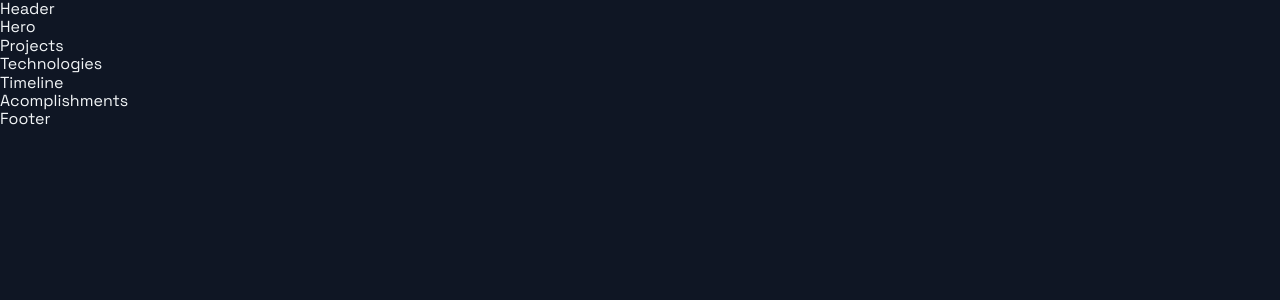
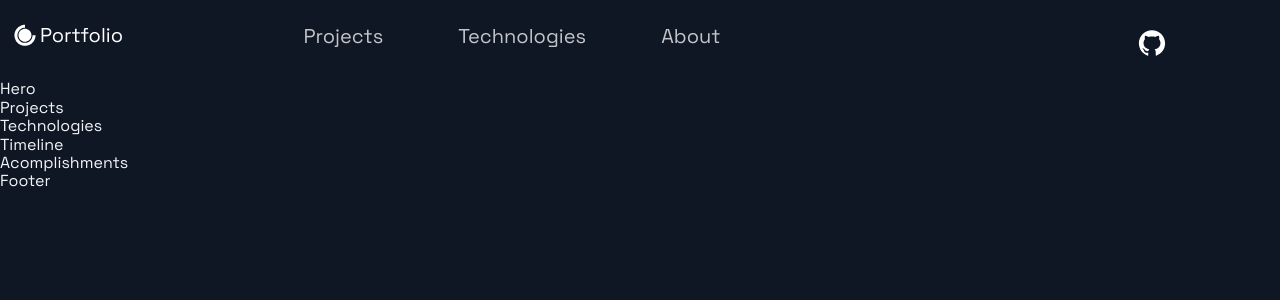
Before and after one commit to AmriArshad/amriarshad.github.io, a Next.js app: page / in a window 1280 px wide. Shown: the top 300 px of the page. Built offline with nearby package versions, Linux system fonts and the light colour scheme.

Commit message:
setup header

```diff
--- a/src/components/Header/Header.js
+++ b/src/components/Header/Header.js
@@ -3,12 +3,40 @@
 import { AiFillGithub, AiFillInstagram, AiFillLinkedin } from 'react-icons/ai';
 import { DiCssdeck } from 'react-icons/di';
 
-import { Container, Div1, Div2, Div3, NavLink, SocialIcons } from './HeaderStyles';
+import { Container, Span, Div1, Div2, Div3, NavLink, SocialIcons } from './HeaderStyles';
 
 const Header = () =>  (
-  <div>
-    Header
-  </div>
+  <Container>
+    <Div1>
+      <Link href="/">
+        <a style={{ display: "flex", alignItems: "center", color: "white", marginBottom: "20px" }}>
+          <DiCssdeck size="3rem" /> <Span>Portfolio</Span>
+        </a>
+      </Link>
+    </Div1>
+    <Div2>
+      <li>
+        <Link href="#projects">
+          <NavLink>Projects</NavLink>
+        </Link>
+      </li>
+      <li>
+        <Link href="#tech">
+          <NavLink>Technologies</NavLink>
+        </Link>
+      </li>
+      <li>
+        <Link href="#about">
+          <NavLink>About</NavLink>
+        </Link>
+      </li>
+    </Div2>
+    <Div3>
+      <SocialIcons href="https://github.com/AmriArshad">
+        <AiFillGithub size="3rem" />
+      </SocialIcons>
+    </Div3>
+  </Container>
 );
 
 export default Header;
--- a/src/components/Header/HeaderStyles.js
+++ b/src/components/Header/HeaderStyles.js
@@ -17,6 +17,11 @@
     grid-row-gap: 0.5rem;
   }
 `;
+
+export const Span = styled.span`
+  font-size: 2rem;
+`;
+
 export const Div1 = styled.div`
   grid-area: 1 / 1 / 2 / 2;
   display: flex;
```
